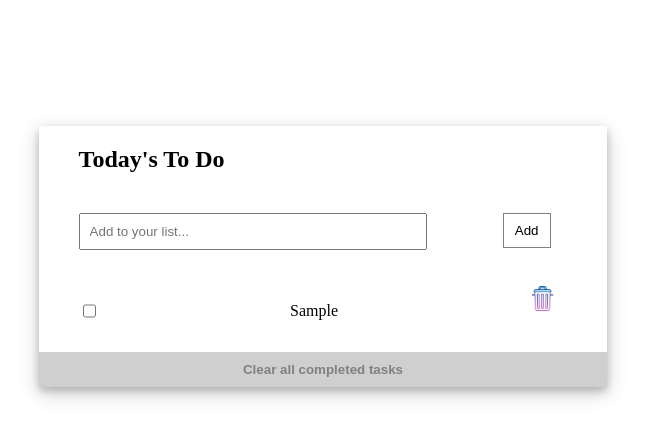
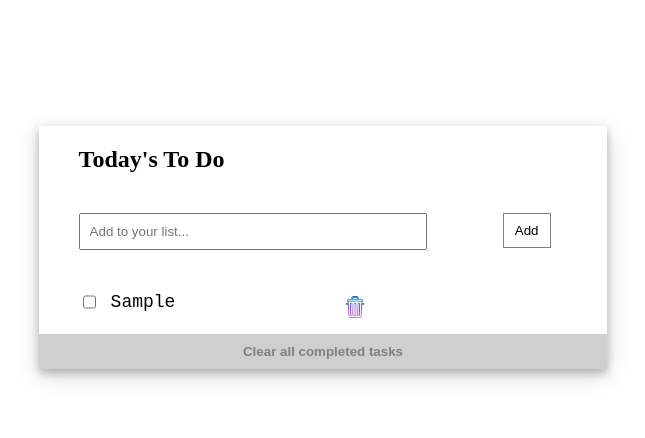
Before and after one commit to coderacheal/To-Do-List, a website built with webpack: page src/index.html in a window 1280 px wide. Both pictures are taken after typing "Sample" into the empty fields and a click on the button "Add". Shown: the whole page, without its empty margins (317-962 px from the left). Built offline with nearby package versions, Linux system fonts and the light colour scheme.

Commit message:
complete local storage functionality

```diff
--- a/src/functionality.js
+++ /dev/null
@@ -1,45 +0,0 @@
-class Task {
-  constructor(description, completed, index) {
-    this.description = description;
-    this.completed = false;
-    this.index = index;
-  }
-}
-
-const container = document.querySelector('.list-div');
-const inputBox = document.querySelector('.input-task');
-
-const addnewTask = () => {
-  if (inputBox.value === '') {
-    return;
-  }
-  {
-    const listDiv = document.createElement('li');
-    const checkBox = document.createElement('input');
-    const theTask = document.createElement('p');
-    const binImage = document.createElement('img');
-    listDiv.classList.add = 'each-task';
-    theTask.classList.add = 'task-to-be-done';
-    theTask.classList.add = 'bin';
-    listDiv.style.display = 'flex';
-    listDiv.style.justifyContent = 'space-between';
-    listDiv.style.width = '90%';
-    checkBox.type = 'checkbox';
-    binImage.src = '../images/bin.png';
-    binImage.style.height = '25px';
-    binImage.style.cursor = 'pointer';
-    listDiv.appendChild(checkBox);
-    listDiv.appendChild(theTask);
-    listDiv.appendChild(binImage);
-    theTask.innerHTML = `${inputBox.value}`;
-    container.appendChild(listDiv);
-    const description = theTask.innerHTML;
-    const completed = false;
-    const index = 1;
-    const taskDataBase = [];
-    const task = new Task(description, completed, index);
-    taskDataBase.push(task);
-    // console.log(taskDataBase);
-    inputBox.value = '';
-  }
-};
--- a/src/index.html
+++ b/src/index.html
@@ -6,8 +6,8 @@
     <meta name="viewport" content="width=device-width, initial-scale=1.0">
     <title>To-do List</title>
     <script src="./index.js" defer></script>
-    <script src="./functionality.js" defer></script>
-    <link rel="stylesheet" href="style.css">
+    <script src="./modules/functionality.js" defer></script>
+    <link rel="stylesheet" href="./style.css">
 </head>
 <body>
     <main>
@@ -21,8 +21,10 @@
                 </form>
                 <button class="add" onclick="addnewTask()">Add</button>
             </div>
-            <ul class="list-div"></ul>
-            <button class="clearButton" onclick="removeTask()">Clear all completed tasks</button>
+            <ul class="list-div">
+
+            </ul>
+            <button class="clearButton" onclick="clearAllChecked()">Clear all completed tasks</button>
         </section>
     </main>
 </body>
--- /dev/null
+++ b/src/modules/functionality.js
@@ -0,0 +1,106 @@
+class Task {
+  constructor(description, completed, index) {
+    this.description = description;
+    this.completed = completed;
+    this.index = index;
+  }
+}
+
+const container = document.querySelector('.list-div');
+const inputBox = document.querySelector('.input-task');
+
+const addToStorage = () => {
+  let taskDataBase;
+  if (localStorage.getItem('To-do-task')) {
+    taskDataBase = JSON.parse(localStorage.getItem('To-do-task'));
+  } else {
+    taskDataBase = [];
+  }
+  return taskDataBase;
+};
+
+const removeTask = (element) => {
+  const taskDataBase = addToStorage();
+  // eslint-disable-next-line max-len
+  const index = taskDataBase.findIndex((task) => task.index == element.target.previousSibling.id);
+  container.removeChild(element.target.parentElement);
+  taskDataBase.splice(index, 1);
+  localStorage.setItem('To-do-task', JSON.stringify(taskDataBase));
+};
+
+// const removeTaskFromUl = (target) => {
+//   const taskDataBase = addToStorage();
+//   if (target.classList.contains('dots')) {
+//   // eslint-disable-next-line max-len, eqeqeq
+//     // const index = taskDataBase.findIndex((task) => task.index == target.target.);
+//     // container.removeChild(target.parentElement);
+//     // taskDataBase.splice(index, 1);
+//     localStorage.setItem('To-do-task', JSON.stringify(taskDataBase));
+//     target.parentElement.remove();
+//   }
+// };
+
+container.addEventListener('click', (e) => {
+  // removeTaskFromUl(e.target);
+  removeTask(e.target);
+});
+
+const addnewTask = () => {
+  if (inputBox.value === '') {
+    return;
+  }
+  {
+    const listDiv = document.createElement('li');
+    const checkBox = document.createElement('input');
+    const theTask = document.createElement('input');
+    const dots = document.createElement('img');
+    listDiv.classList.add('each-task');
+    theTask.classList.add('task-to-be-done');
+    dots.classList.add('dots');
+    checkBox.classList.add('ckeckTask');
+    listDiv.style.width = '90%';
+    checkBox.type = 'checkbox';
+    dots.src = './images/bin.png';
+    dots.addEventListener('click', (e) => {
+      removeTask(e);
+    });
+    theTask.style.border = 0;
+    listDiv.appendChild(checkBox);
+    listDiv.appendChild(theTask);
+    listDiv.appendChild(dots);
+    theTask.value = `${inputBox.value}`;
+    container.appendChild(listDiv);
+    const taskDataBase = addToStorage();
+    const description = theTask.value;
+    const completed = false;
+    const index = taskDataBase.length + 1;
+    theTask.id = index;
+    const task = new Task(description, completed, index);
+    taskDataBase.push(task);
+    localStorage.setItem('To-do-task', JSON.stringify(taskDataBase));
+    inputBox.value = '';
+  }
+};
+
+const loadFromStorage = () => {
+  const tasks = JSON.parse(localStorage.getItem('To-do-task'));
+  tasks.forEach((element) => {
+    container.innerHTML += `
+    <li class="each-task">
+        <input type="checkbox" name="" id="">
+        <input type="text" class="task-to-be-done" id="${element.index}"placeholder="${element.description}">
+        <img src="images/bin.png" alt="" class="dots">
+      </li> `;
+  });
+};
+
+const clearAllChecked = () => {
+  const taskDataBase = addToStorage();
+  const check = document.querySelector('.checkBox');
+  check.
+  taskDataBase.length = 0;
+  localStorage.setItem('To-do-task', JSON.stringify(taskDataBase));
+  container.innerHTML = ``;
+};
+
+window.addEventListener('load', loadFromStorage());
--- a/src/style.css
+++ b/src/style.css
@@ -54,13 +54,25 @@ form {
 
 .each-task {
   list-style-type: none;
-  /* display: flex; */
-  /* flex-direction: row; */
+  border: none;
+  display: flex;
 }
 
 .task-to-be-done {
-  margin-left: 25px;
-  font-size: 17px;
+  margin-left: 10px;
+  font-size: 18px;
   font-family: 'Courier New', Courier, monospace;
-  color: red;
+  border: 0;
 }
+
+
+.dots {
+  src: url('./images/dots.png');
+  height: 22px;
+  cursor: pointer;
+  margin-top: 10px;
+}
+
+.task-to-be-done:focus {
+  outline: none;
+}
```
Also changed, not shown: src/images/bin.png (renamed from images/bin.png), src/images/dots.png (added), src/images/menu.png (added).
